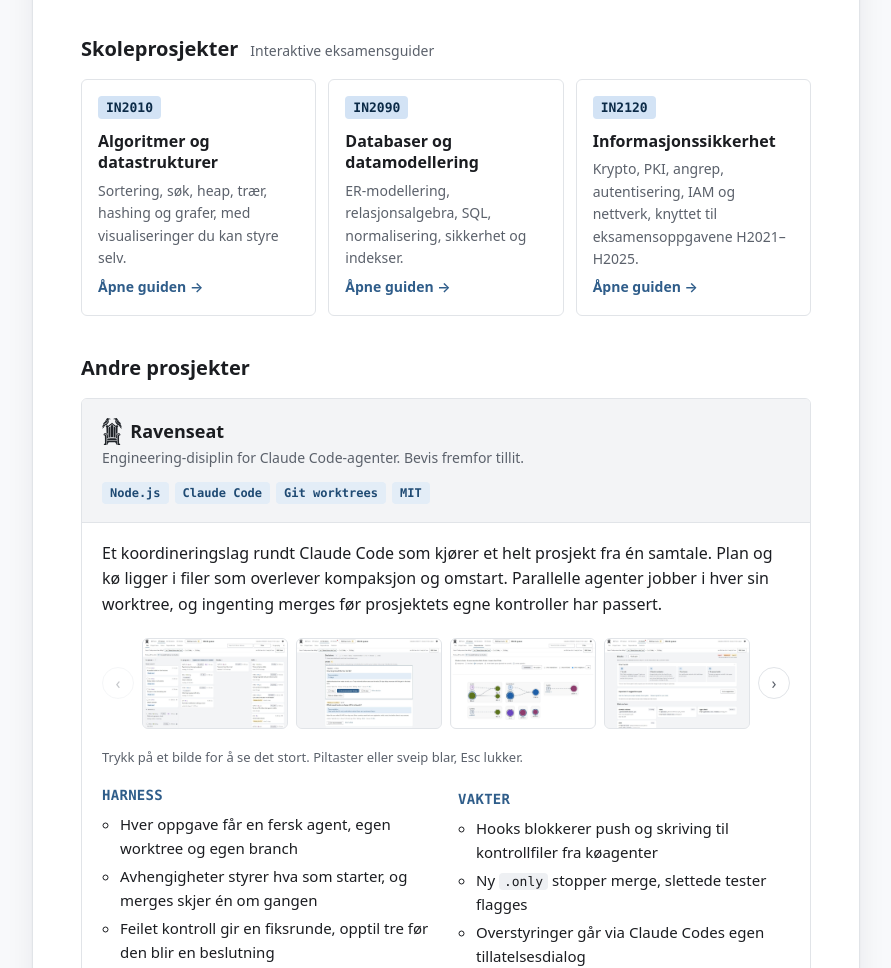
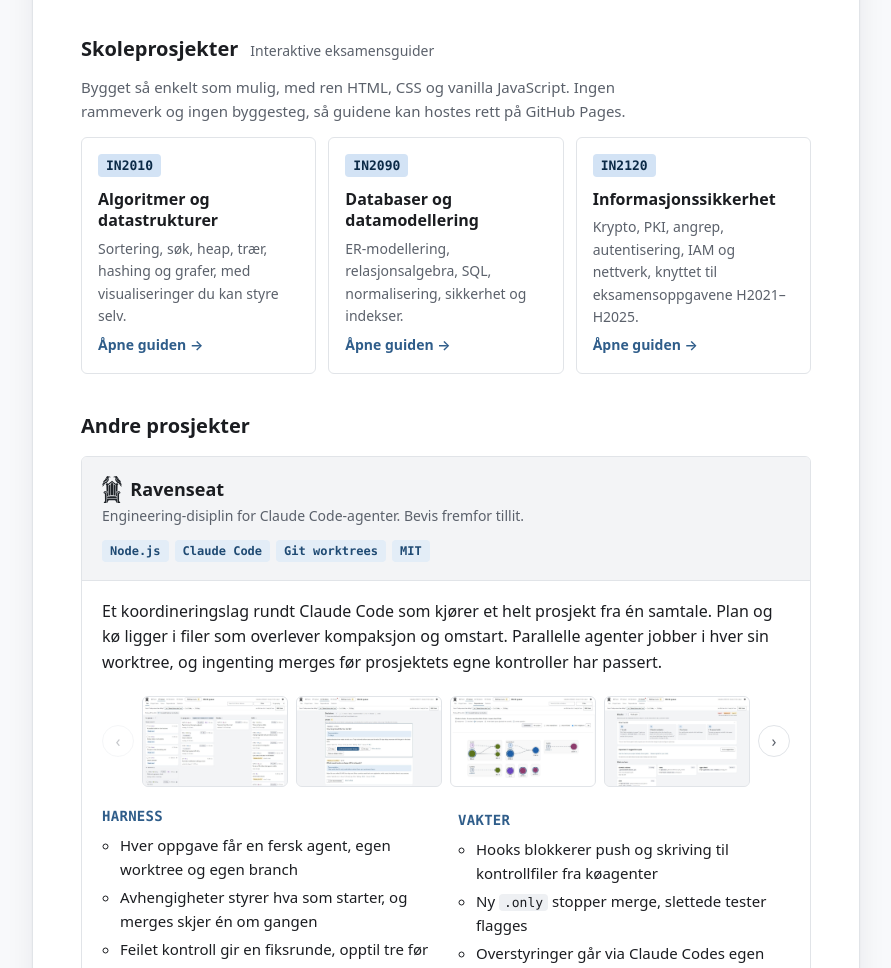
Before and after one commit to vegardjorg/vegardjorg.github.io, a plain HTML site: page index.html in a window 1280 px wide. Shown: the part 764-1732 px from the top of the page, without its empty margins (194-1085 px from the left). Drawn offline with Linux system fonts and the light colour scheme.

Commit message:
Fjern instruksjonen under bildene, presiser enkel teknikk i guidene
Co-Authored-By: Claude Opus 5.5 <noreply@anthropic.com>

```diff
--- a/index.html
+++ b/index.html
@@ -207,7 +207,7 @@
     .thumb img { display: block; width: 100%; height: 100%; object-fit: cover; object-position: top left; transition: transform .35s ease, opacity .2s; }
     .thumb:hover img { transform: scale(1.03); }
     .thumb:hover { border-color: var(--primary); }
-    .gallery-hint { margin: -8px 0 18px; font-size: 13px; color: var(--on-surface-variant); }
+    .sec-note { margin: -4px 0 14px; font-size: 15px; color: var(--on-surface-variant); max-width: 64ch; }
 
     /* Visning (lysboks) */
     .viewer {
@@ -302,6 +302,7 @@
 
       <section id="skole" aria-labelledby="skole-h">
         <div class="sechead"><h2 id="skole-h">Skoleprosjekter</h2><p>Interaktive eksamensguider</p></div>
+        <p class="sec-note">Bygget så enkelt som mulig, med ren HTML, CSS og vanilla JavaScript. Ingen rammeverk og ingen byggesteg, så guidene kan hostes rett på GitHub Pages.</p>
         <div class="cards">
           <a class="card" href="https://vegardjorg.github.io/IN2010/">
             <span class="code">IN2010</span>
@@ -359,7 +360,6 @@
             </div>
             <button class="strip-btn" type="button" id="strip-next" aria-label="Neste skjermbilder">›</button>
             </div>
-            <p class="gallery-hint">Trykk på et bilde for å se det stort. Piltaster eller sveip blar, Esc lukker.</p>
 
             <ul class="specs">
               <li>
```
